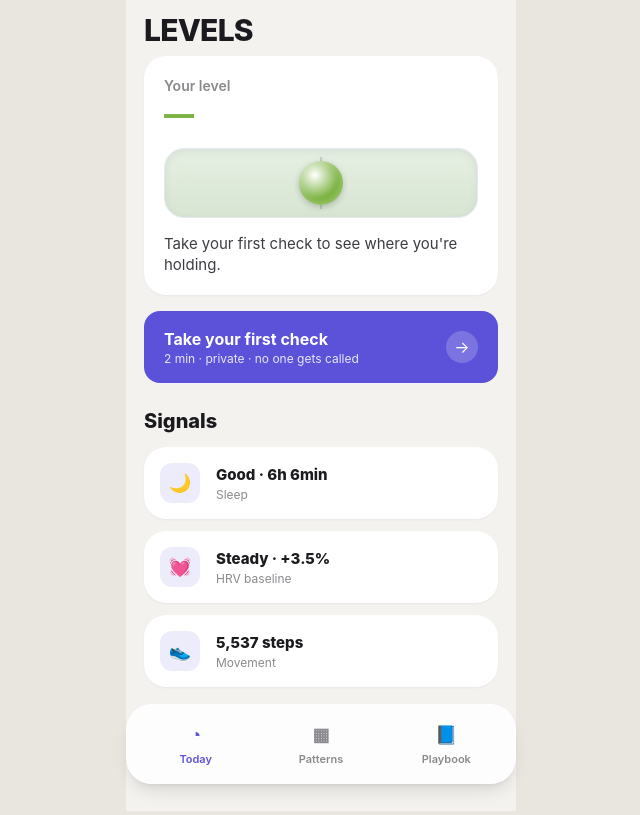
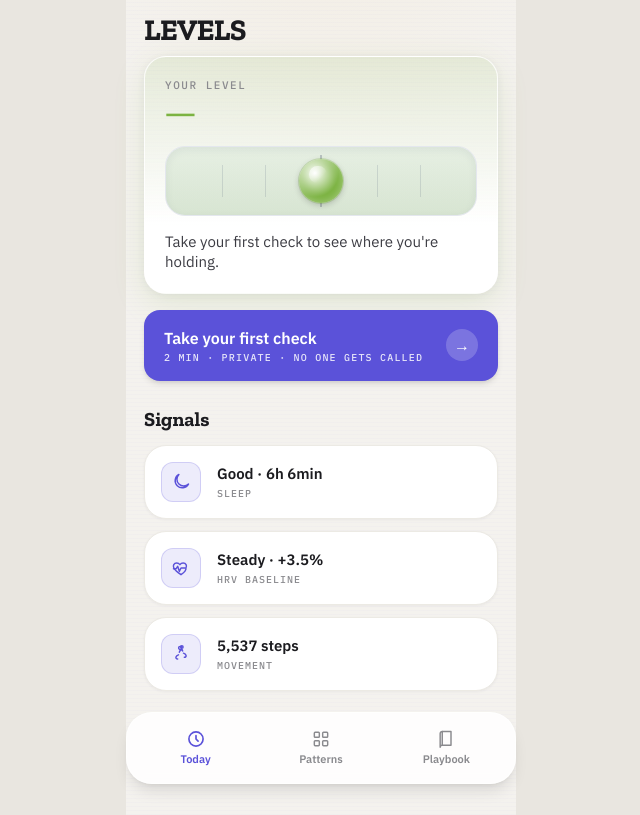
Before and after one commit to dimashibakov/levels, a Next.js app: page /today in a window 1280 px wide. Shown: the whole page, without its empty margins (319-959 px from the left). Built offline with nearby package versions, Linux system fonts and the light colour scheme.

Commit message:
Visual redesign: animated tinted level, brand type, line icons

```diff
--- a/app/(app)/today/page.tsx
+++ b/app/(app)/today/page.tsx
@@ -1,5 +1,6 @@
 import Link from "next/link";
 import { LevelVial } from "@/components/LevelVial";
+import { FootprintsIcon, HeartPulseIcon, MoonIcon } from "@/components/icons/LineIcons";
 import { TIER_META, type Tier } from "@/lib/scoring";
 import { createAdminClient, getAlphaUserId, hasServiceRole } from "@/lib/supabase/admin";
 
@@ -11,6 +12,27 @@ const TIER_HINT: Record<Tier, string> = {
   off_level: "Something's pulling you off level. Worth a closer look.",
   edge: "You're carrying a lot. What you marked matters — use what helps.",
 };
+
+const HERO_TINT: Record<Tier, { background: string; shadow: string }> = {
+  in_level: {
+    background: "linear-gradient(180deg, rgba(124,179,66,0.12) 0%, #FFFFFF 72%)",
+    shadow: "0 10px 32px rgba(124,179,66,0.14), 0 2px 8px rgba(30,40,80,0.06)",
+  },
+  off_level: {
+    background: "linear-gradient(180deg, rgba(224,163,46,0.12) 0%, #FFFFFF 72%)",
+    shadow: "0 10px 32px rgba(224,163,46,0.14), 0 2px 8px rgba(30,40,80,0.06)",
+  },
+  edge: {
+    background: "linear-gradient(180deg, rgba(229,83,59,0.12) 0%, #FFFFFF 72%)",
+    shadow: "0 10px 32px rgba(229,83,59,0.14), 0 2px 8px rgba(30,40,80,0.06)",
+  },
+};
+
+const SIGNALS = [
+  { Icon: MoonIcon, key: "Sleep", value: "Good · 6h 6min" },
+  { Icon: HeartPulseIcon, key: "HRV baseline", value: "Steady · +3.5%" },
+  { Icon: FootprintsIcon, key: "Movement", value: "5,537 steps" },
+] as const;
 
 async function getLatestTier(): Promise<Tier | null> {
   if (!hasServiceRole()) return null;
@@ -41,14 +63,20 @@ export default async function Today() {
   const hasCheck = latestTier !== null;
   const displayTier: Tier = latestTier ?? "in_level";
   const meta = TIER_META[displayTier];
+  const heroTint = HERO_TINT[displayTier];
 
   return (
     <div>
-      <h1 className="mb-2 mt-1 text-3xl font-extrabold tracking-tight">LEVELS</h1>
+      <h1 className="mb-2 mt-1 font-display text-3xl font-bold tracking-tight">LEVELS</h1>
 
-      <div className="mb-4 rounded-card bg-card p-5 shadow-sm">
-        <div className="text-sm font-semibold text-mute">Your level</div>
-        <div className="mb-1 text-3xl font-extrabold" style={{ color: meta.color }}>
+      <div
+        className="hero-card mb-4 rounded-card border border-white/80 p-5"
+        style={{ background: heroTint.background, boxShadow: heroTint.shadow }}
+      >
+        <div className="font-mono text-[11px] font-medium uppercase tracking-[0.14em] text-mute">
+          Your level
+        </div>
+        <div className="mb-1 font-display text-3xl font-bold" style={{ color: meta.color }}>
           {hasCheck ? meta.en : "—"}
         </div>
         <div className="my-4">
@@ -61,28 +89,31 @@ export default async function Today() {
 
       <Link
         href="/check"
-        className="flex items-center justify-between rounded-2xl bg-brand px-5 py-4 text-white"
+        className="flex items-center justify-between rounded-2xl bg-brand px-5 py-4 text-white shadow-md"
       >
         <div>
-          <div className="text-base font-bold">
+          <div className="text-base font-semibold">
             {hasCheck ? "Run today's check" : "Take your first check"}
           </div>
-          <div className="text-xs opacity-85">2 min · private · no one gets called</div>
+          <div className="font-mono text-[10px] font-medium uppercase tracking-[0.12em] opacity-85">
+            2 min · private · no one gets called
+          </div>
         </div>
         <span className="grid h-8 w-8 place-items-center rounded-full bg-white/20">→</span>
       </Link>
 
-      <h2 className="mb-3 mt-6 text-xl font-extrabold">Signals</h2>
-      {[
-        ["🌙", "Sleep", "Good · 6h 6min"],
-        ["💓", "HRV baseline", "Steady · +3.5%"],
-        ["👟", "Movement", "5,537 steps"],
-      ].map(([e, k, v]) => (
-        <div key={k} className="mb-3 flex items-center gap-4 rounded-card bg-card p-4 shadow-sm">
-          <div className="grid h-10 w-10 place-items-center rounded-xl bg-brandsoft text-lg">{e}</div>
+      <h2 className="mb-3 mt-6 font-display text-xl font-bold">Signals</h2>
+      {SIGNALS.map(({ Icon, key, value }) => (
+        <div
+          key={key}
+          className="mb-3 flex items-center gap-4 rounded-card border border-line bg-card p-4 shadow-[0_1px_3px_rgba(30,40,80,0.05)]"
+        >
+          <div className="grid h-10 w-10 place-items-center rounded-xl border border-brand/20 bg-brandsoft text-brand">
+            <Icon className="h-5 w-5" />
+          </div>
           <div>
-            <div className="text-[15px] font-extrabold">{v}</div>
-            <div className="text-xs text-mute">{k}</div>
+            <div className="text-[15px] font-semibold">{value}</div>
+            <div className="font-mono text-[10px] font-medium uppercase tracking-[0.1em] text-mute">{key}</div>
           </div>
         </div>
       ))}
--- a/app/globals.css
+++ b/app/globals.css
@@ -2,12 +2,47 @@
 @tailwind components;
 @tailwind utilities;
 
-:root { color-scheme: light; }
+:root {
+  color-scheme: light;
+}
+
 body {
-  background: #E9E6E0;
-  font-family: -apple-system, BlinkMacSystemFont, "Segoe UI", system-ui, sans-serif;
-  color: #1B1B1F;
+  background: #e9e6e0;
+  color: #1b1b1f;
 }
+
 .phone {
-  max-width: 390px; margin: 0 auto; min-height: 100vh; background: #F4F2EE;
+  max-width: 390px;
+  margin: 0 auto;
+  min-height: 100vh;
+  background-color: #f4f2ee;
+  background-image:
+    repeating-linear-gradient(
+      0deg,
+      rgba(91, 82, 217, 0.02) 0px,
+      rgba(91, 82, 217, 0.02) 1px,
+      transparent 1px,
+      transparent 4px
+    ),
+    radial-gradient(ellipse 120% 80% at 50% -20%, rgba(224, 163, 46, 0.06), transparent 55%);
 }
+
+.level-bubble {
+  transition: left 0.85s cubic-bezier(0.34, 1.5, 0.5, 1);
+}
+
+@media (prefers-reduced-motion: reduce) {
+  .level-bubble {
+    transition: none !important;
+  }
+}
+
+.hero-card {
+  transition: background 0.6s ease, box-shadow 0.6s ease;
+}
+
+@media (prefers-reduced-motion: reduce) {
+  .hero-card {
+    transition: none !important;
+  }
+}
--- a/app/layout.tsx
+++ b/app/layout.tsx
@@ -1,5 +1,24 @@
 import type { Metadata } from "next";
+import { IBM_Plex_Mono, IBM_Plex_Sans, Zilla_Slab } from "next/font/google";
 import "./globals.css";
+
+const display = Zilla_Slab({
+  subsets: ["latin"],
+  weight: ["600", "700"],
+  variable: "--font-display",
+});
+
+const sans = IBM_Plex_Sans({
+  subsets: ["latin"],
+  weight: ["400", "500", "600"],
+  variable: "--font-sans",
+});
+
+const mono = IBM_Plex_Mono({
+  subsets: ["latin"],
+  weight: ["400", "500", "600"],
+  variable: "--font-mono",
+});
 
 export const metadata: Metadata = {
   title: "LEVELS",
@@ -8,8 +27,8 @@ export const metadata: Metadata = {
 
 export default function RootLayout({ children }: { children: React.ReactNode }) {
   return (
-    <html lang="en">
-      <body>
+    <html lang="en" className={`${display.variable} ${sans.variable} ${mono.variable}`}>
+      <body className="font-sans antialiased">
         <div className="phone">{children}</div>
       </body>
     </html>
--- a/components/LevelVial.tsx
+++ b/components/LevelVial.tsx
@@ -1,23 +1,51 @@
 import { TIER_META, type Tier } from "@/lib/scoring";
+
+const TICKS = [18, 32, 50, 68, 82];
 
 /** The signature: a spirit level whose bubble position + color encode the tier. */
 export function LevelVial({ tier }: { tier: Tier }) {
   const { color, pos } = TIER_META[tier];
   return (
     <div
-      className="relative h-[70px] rounded-[20px] border border-[#E4E7EE] overflow-hidden"
-      style={{ background: "linear-gradient(180deg,#F7F9FC,#EEF1F6)", boxShadow: "inset 0 3px 8px rgba(30,40,80,.08)" }}
+      className="relative h-[70px] overflow-hidden rounded-[20px] border border-[#E4E7EE]"
+      style={{
+        background: "linear-gradient(180deg,#F7F9FC,#EEF1F6)",
+        boxShadow: "inset 0 3px 8px rgba(30,40,80,.08)",
+      }}
     >
-      <div className="absolute inset-0" style={{ background: `linear-gradient(180deg, ${color}22, ${color}33)` }} />
-      <div className="absolute top-2 bottom-2 left-1/2 -ml-px w-0.5 bg-[rgba(30,40,80,.16)]" />
       <div
-        className="absolute top-1/2 h-11 w-11 -translate-x-1/2 -translate-y-1/2 rounded-full transition-[left] duration-700"
+        className="absolute inset-0"
+        style={{ background: `linear-gradient(180deg, ${color}22, ${color}33)` }}
+      />
+
+      {/* tick marks */}
+      {TICKS.map((left) => (
+        <div
+          key={left}
+          className="absolute top-[18px] bottom-[18px] w-px bg-[rgba(30,40,80,.12)]"
+          style={{ left: `${left}%` }}
+        />
+      ))}
+
+      {/* center reference line */}
+      <div className="absolute bottom-2 top-2 left-1/2 -ml-px w-0.5 bg-[rgba(30,40,80,.22)]" />
+
+      {/* bubble */}
+      <div
+        className="level-bubble absolute top-1/2 h-11 w-11 -translate-x-1/2 -translate-y-1/2 rounded-full"
         style={{
           left: pos,
           background: `radial-gradient(circle at 36% 32%, #fff 0%, ${color} 58%, ${color} 100%)`,
-          boxShadow: "0 2px 6px rgba(0,0,0,.2), inset 0 0 8px rgba(255,255,255,.35)",
+          boxShadow: `0 2px 6px rgba(0,0,0,.2), inset 0 0 8px rgba(255,255,255,.35), 0 0 0 1px ${color}44`,
         }}
-      />
+      >
+        <div
+          className="pointer-events-none absolute left-[22%] top-[18%] h-[38%] w-[42%] rounded-full"
+          style={{
+            background: "linear-gradient(135deg, rgba(255,255,255,.75) 0%, rgba(255,255,255,0) 70%)",
+          }}
+        />
+      </div>
     </div>
   );
 }
--- a/components/TabBar.tsx
+++ b/components/TabBar.tsx
@@ -1,27 +1,29 @@
 "use client";
+
 import Link from "next/link";
 import { usePathname } from "next/navigation";
+import { BookIcon, ClockIcon, GridIcon } from "@/components/icons/LineIcons";
 
 const tabs = [
-  { href: "/today", label: "Today", icon: "◔" },
-  { href: "/patterns", label: "Patterns", icon: "▦" },
-  { href: "/playbook", label: "Playbook", icon: "📘" },
-];
+  { href: "/today", label: "Today", Icon: ClockIcon },
+  { href: "/patterns", label: "Patterns", Icon: GridIcon },
+  { href: "/playbook", label: "Playbook", Icon: BookIcon },
+] as const;
 
 export function TabBar() {
   const path = usePathname();
   return (
     <nav className="fixed inset-x-0 bottom-4 mx-auto flex max-w-[390px] gap-1 rounded-[26px] border border-white/60 bg-white/85 p-2 shadow-lg backdrop-blur">
-      {tabs.map((t) => {
-        const on = path?.startsWith(t.href);
+      {tabs.map(({ href, label, Icon }) => {
+        const on = path?.startsWith(href);
         return (
           <Link
-            key={t.href}
-            href={t.href}
+            key={href}
+            href={href}
             className={`flex flex-1 flex-col items-center gap-0.5 py-2 text-[11px] font-semibold ${on ? "text-brand" : "text-mute"}`}
           >
-            <span className="text-lg">{t.icon}</span>
-            {t.label}
+            <Icon className="h-5 w-5" strokeWidth={on ? 2 : 1.75} />
+            {label}
           </Link>
         );
       })}
--- /dev/null
+++ b/components/icons/LineIcons.tsx
@@ -0,0 +1,77 @@
+type IconProps = { className?: string; strokeWidth?: number };
+
+const defaults = { className: "h-5 w-5", strokeWidth: 1.75 };
+
+export function MoonIcon({ className = defaults.className, strokeWidth = defaults.strokeWidth }: IconProps) {
+  return (
+    <svg className={className} viewBox="0 0 24 24" fill="none" stroke="currentColor" aria-hidden>
+      <path
+        strokeLinecap="round"
+        strokeLinejoin="round"
+        strokeWidth={strokeWidth}
+        d="M21 14.5A8.5 8.5 0 1 1 9.5 3 7 7 0 0 0 21 14.5Z"
+      />
+    </svg>
+  );
+}
+
+export function HeartPulseIcon({ className = defaults.className, strokeWidth = defaults.strokeWidth }: IconProps) {
+  return (
+    <svg className={className} viewBox="0 0 24 24" fill="none" stroke="currentColor" aria-hidden>
+      <path
+        strokeLinecap="round"
+        strokeLinejoin="round"
+        strokeWidth={strokeWidth}
+        d="M12 20s-6.5-4.2-8.5-7.8C1.8 9.2 3.6 6 6.8 6c1.8 0 3.1.9 3.9 2 0.8-1.1 2.1-2 3.9-2 3.2 0 5 3.2 3.3 6.2C18.5 15.8 12 20 12 20Z"
+      />
+      <path strokeLinecap="round" strokeLinejoin="round" strokeWidth={strokeWidth} d="M3 13h3l2-3 2 6 2-4h5" />
+    </svg>
+  );
+}
+
+export function FootprintsIcon({ className = defaults.className, strokeWidth = defaults.strokeWidth }: IconProps) {
+  return (
+    <svg className={className} viewBox="0 0 24 24" fill="none" stroke="currentColor" aria-hidden>
+      <path
+        strokeLinecap="round"
+        strokeLinejoin="round"
+        strokeWidth={strokeWidth}
+        d="M8 18c-1.5 0-2.5-1.2-2-2.5.4-1.1 1.6-2 3-2.5M16 16c1.5 0 2.5-1.2 2-2.5-.4-1.1-1.6-2-3-2.5M10 10c0-1.2.8-2.2 2-2.5M14 8.5c0-1.2-.8-2.2-2-2.5M11 6.5a1.8 1.8 0 1 1 0-3.6 1.8 1.8 0 0 1 0 3.6ZM13 5a1.5 1.5 0 1 1 0-3 1.5 1.5 0 0 1 0 3Z"
+      />
+    </svg>
+  );
+}
+
+export function ClockIcon({ className = defaults.className, strokeWidth = defaults.strokeWidth }: IconProps) {
+  return (
+    <svg className={className} viewBox="0 0 24 24" fill="none" stroke="currentColor" aria-hidden>
+      <circle cx="12" cy="12" r="8.5" strokeWidth={strokeWidth} />
+      <path strokeLinecap="round" strokeWidth={strokeWidth} d="M12 8v4l2.5 2.5" />
+    </svg>
+  );
+}
+
+export function GridIcon({ className = defaults.className, strokeWidth = defaults.strokeWidth }: IconProps) {
+  return (
+    <svg className={className} viewBox="0 0 24 24" fill="none" stroke="currentColor" aria-hidden>
+      <rect x="4" y="4" width="6" height="6" rx="1" strokeWidth={strokeWidth} />
+      <rect x="14" y="4" width="6" height="6" rx="1" strokeWidth={strokeWidth} />
+      <rect x="4" y="14" width="6" height="6" rx="1" strokeWidth={strokeWidth} />
+      <rect x="14" y="14" width="6" height="6" rx="1" strokeWidth={strokeWidth} />
+    </svg>
+  );
+}
+
+export function BookIcon({ className = defaults.className, strokeWidth = defaults.strokeWidth }: IconProps) {
+  return (
+    <svg className={className} viewBox="0 0 24 24" fill="none" stroke="currentColor" aria-hidden>
+      <path
+        strokeLinecap="round"
+        strokeLinejoin="round"
+        strokeWidth={strokeWidth}
+        d="M5 5.5A2.5 2.5 0 0 1 7.5 3H18v16.5H7.5A2.5 2.5 0 0 0 5 22V5.5Z"
+      />
+      <path strokeLinecap="round" strokeLinejoin="round" strokeWidth={strokeWidth} d="M7.5 3v16.5" />
+    </svg>
+  );
+}
--- a/tailwind.config.ts
+++ b/tailwind.config.ts
@@ -4,6 +4,11 @@ const config: Config = {
   content: ["./app/**/*.{ts,tsx}", "./components/**/*.{ts,tsx}"],
   theme: {
     extend: {
+      fontFamily: {
+        display: ["var(--font-display)", "Georgia", "serif"],
+        sans: ["var(--font-sans)", "system-ui", "sans-serif"],
+        mono: ["var(--font-mono)", "ui-monospace", "monospace"],
+      },
       colors: {
         ink: "#1B1B1F",
         ink2: "#3C3C43",
@@ -13,7 +18,6 @@ const config: Config = {
         line: "#ECEAE4",
         brand: "#5B52D9",
         brandsoft: "#EDECFB",
-        // reserved level-state palette
         good: "#7CB342",
         goodsoft: "#EEF5E4",
         mid: "#E0A32E",
```
